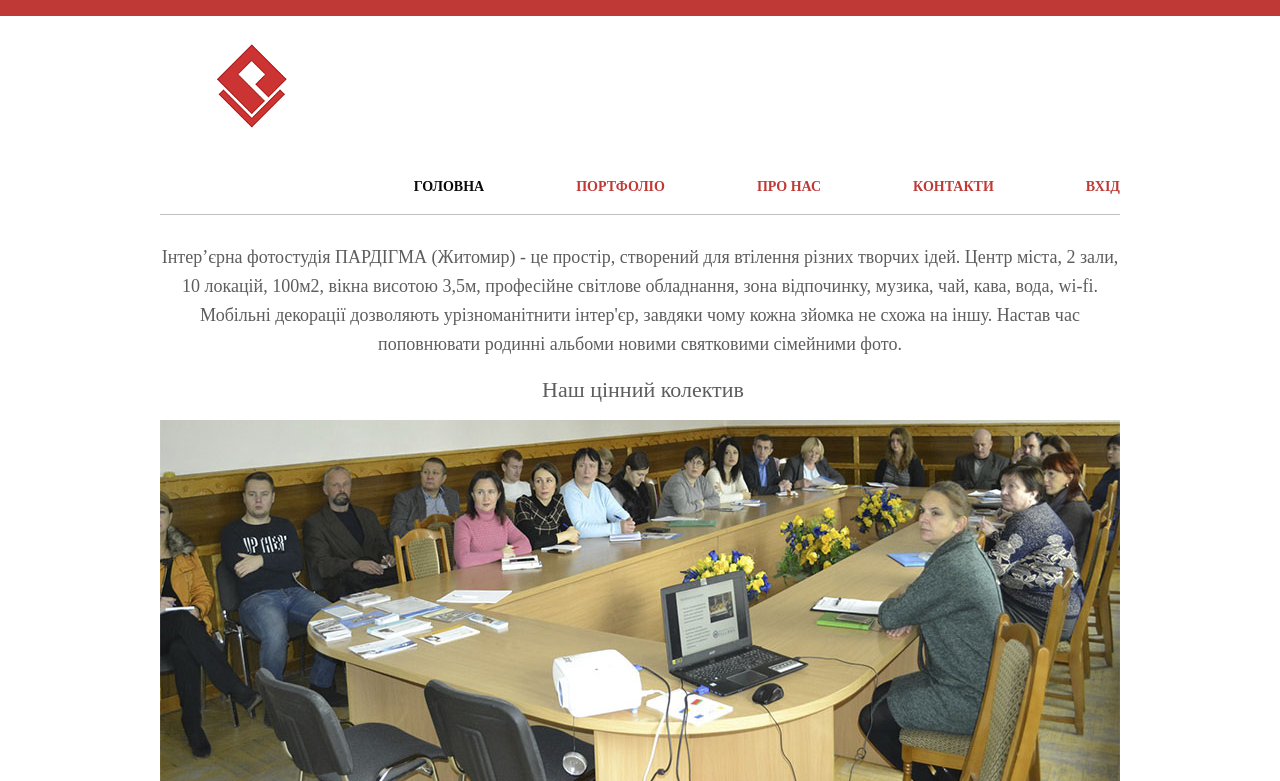
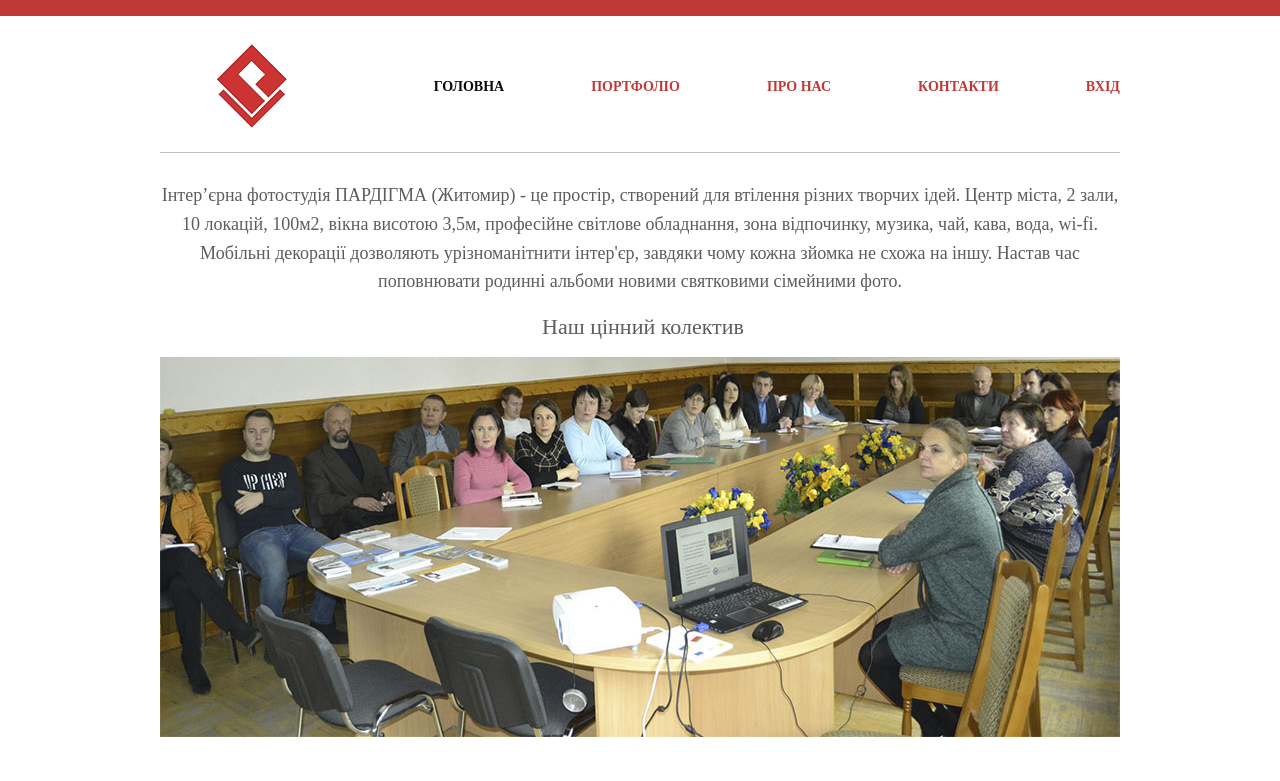
Before and after one commit to OldSchool2233/TZ2, a plain HTML site: page index-about.html in a window 1280 px wide. Shown: the top 781 px of the page. Drawn offline with Linux system fonts and the light colour scheme; a script that the page names is missing.

Commit message:
Update style-about.css

```diff
--- a/css/style-about.css
+++ b/css/style-about.css
@@ -82,7 +82,7 @@ text-align: center;
 
 #menu ul li {
 	float: left;
-	margin-left: 92px;
+	margin-left: 87px;
 }
 
 #content {
```
